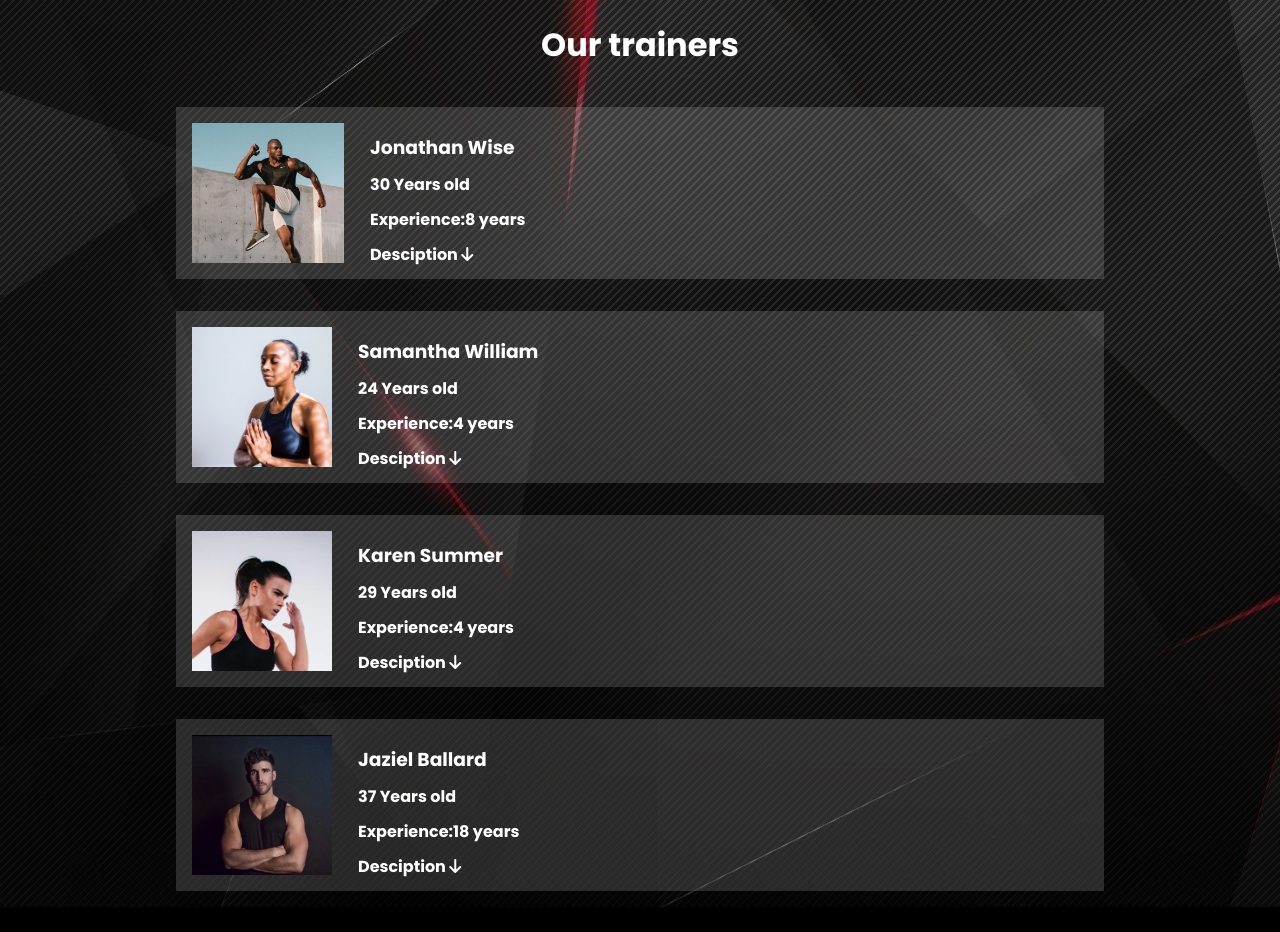
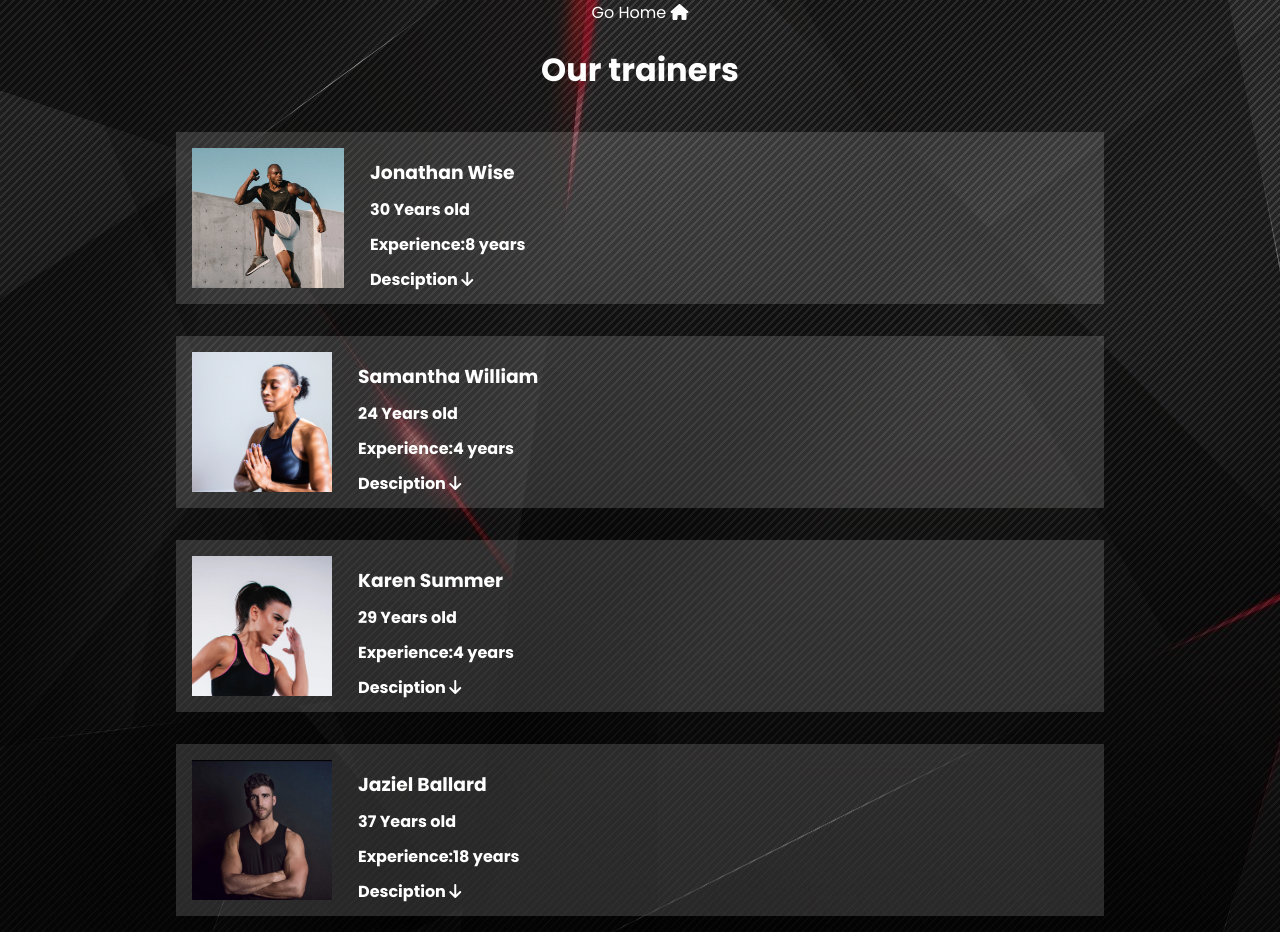
Before and after one commit to AliIsmayilov1/algoacademy_wf_full_final_project, a React (Create React App) app in the folder client/: page /Trainers in a window 1280 px wide. Before the commit the page ends 907 px from the top, so only its background shows below. Built offline with nearby package versions, Linux system fonts and the light colour scheme.

Commit message:
Project finished 2.0

```diff
--- a/client/package.json
+++ b/client/package.json
@@ -36,5 +36,7 @@
       "last 1 firefox version",
       "last 1 safari version"
     ]
-  }
+
+  },
+  "proxy":"https://localhost:5000"
 }
--- a/client/src/Css/Section1.css
+++ b/client/src/Css/Section1.css
@@ -6,6 +6,7 @@ div.sectionHolder {
   margin-block: 80px;
   text-align: start;
   padding: 0px 40px;
+
 }
 div.newHolder {
   margin: 0px 40px;
--- a/client/src/Css/SignUp.css
+++ b/client/src/Css/SignUp.css
@@ -52,7 +52,7 @@ div.SignUpButton > button:hover {
   cursor: pointer;
 }
 
-div.SignUpHolder  > a{
+div.SignUpHolder > a {
   text-decoration: none;
   color: white;
 }
@@ -88,6 +88,6 @@ div.loginButton > button {
   border-radius: 8px;
 }
 
-h1.log{
+h1.log {
   color: yellow;
 }
--- a/client/src/Css/Trainer.css
+++ b/client/src/Css/Trainer.css
@@ -28,3 +28,8 @@ div.TrainerImg > img{
 div.aboutTrainer > h3,h4{
   margin: 10px;
 }
+
+div.trainerHolder  > a{
+  color: white;
+  text-decoration: none;
+}
--- a/client/src/Js/AdvancedProfile.js
+++ b/client/src/Js/AdvancedProfile.js
@@ -17,6 +17,7 @@ function AdvancedProfile() {
             <span></span> {userLastname ? userLastname : "Something went wrong"} <span></span> you can come to our gym 16
             times for next 30 days
           </h3>
+          <h4>Payment must be cash!</h4>
           <h4>Remember we are closed at Sundays</h4>
           <p>If you want you can learn some information about our Trainers</p>
           <i class="fa-solid fa-arrow-down"></i>
--- a/client/src/Js/Section1.js
+++ b/client/src/Js/Section1.js
@@ -17,9 +17,7 @@ function Section1() {
             Lorem ipsum dolor sit amet, consectetur adipiscing elit, sed do
             eiusmod tempor incididunt ut labore et dolore magna aliqua.
           </p>
-            <div className="imageHolder">
-              {/* <img src={Image1}></img> */}
-            </div>
+          <div className="imageHolder">{/* <img src={Image1}></img> */}</div>
           <div className="buttonHolder">
             <Button text="Get Started" className="green"></Button>
             <Button text="Preview" className="black"></Button>
--- a/client/src/Js/SignUp.js
+++ b/client/src/Js/SignUp.js
@@ -16,9 +16,8 @@ const SignUp = () => {
       const data = await registerUser(firstname, lastname, age, gender);
       setMessage(data.message);
       localStorage.setItem("firstname", JSON.stringify(firstname));
-      localStorage.setItem("gender",JSON.stringify(gender))
-      localStorage.setItem("userLastname",JSON.stringify(lastname))
-
+      localStorage.setItem("gender", JSON.stringify(gender));
+      localStorage.setItem("userLastname", JSON.stringify(lastname));
     } catch (error) {
       setMessage(error.message);
       console.log(error);
@@ -28,6 +27,9 @@ const SignUp = () => {
   return (
     <>
       <div className="SignUpHolder">
+        <Link to={"/"}>
+          Go Home <i class="fa-solid fa-house"></i>
+        </Link>
         <h1 className="reg">Registration</h1>
         <div className="SignUp">
           <form onSubmit={handleSignUp}>
@@ -97,11 +99,11 @@ const SignUp = () => {
             </div>
           </form>
         </div>
-            {message && (
-              <Link to={"/BuyAMembership"}>
-                {message} <i class="fa-solid fa-arrow-right"></i>
-              </Link>
-            )}
+        {message && (
+          <Link to={"/BuyAMembership"}>
+            {message} <i class="fa-solid fa-arrow-right"></i>
+          </Link>
+        )}
       </div>
     </>
   );
--- a/client/src/Js/SpecialProfile.js
+++ b/client/src/Js/SpecialProfile.js
@@ -4,7 +4,7 @@ import "../Css/Profiles.css";
 function SpecialProfile() {
   let ffirstname = JSON.parse(localStorage.getItem("firstname"));
   let userGender = JSON.parse(localStorage.getItem("gender"));
-  let userLastname = JSON.parse(localStorage.getItem("userLastname"))
+  let userLastname = JSON.parse(localStorage.getItem("userLastname"));
   return (
     <>
       <div className="specialHolder">
@@ -14,8 +14,10 @@ function SpecialProfile() {
             {" "}
             {userGender === "male" ? "Mr " : "Mrs "}
             {ffirstname ? ffirstname : "Something went wrong"}
-            <span></span> {userLastname ? userLastname : "Something went wrong"} <span></span> there is no limit for 30 days
+            <span></span> {userLastname ? userLastname : "Something went wrong"}{" "}
+            <span></span> there is no limit for 30 days
           </h3>
+          <h4>Payment must be cash!</h4>
           <h4>Remember we are closed at Sundays</h4>
           <p>If you want you can learn some information about our Trainers</p>
           <i class="fa-solid fa-arrow-down"></i>
--- a/client/src/Js/StandartProfile.js
+++ b/client/src/Js/StandartProfile.js
@@ -18,6 +18,7 @@ function StandartProfile() {
             {ffirstname ? ffirstname : "Something went wrong"}
             <span></span> {userLastname ? userLastname : "Something went wrong"} <span></span>you can come to our gym 12 times for next 30 days
           </h3>
+          <h4>Payment must be cash!</h4>
           <h4>Remember we are closed at Sundays</h4>
           <p>If you want you can learn some information about our Trainers</p>
           <i class="fa-solid fa-arrow-down"></i>
--- a/client/src/Js/Trainers.js
+++ b/client/src/Js/Trainers.js
@@ -3,15 +3,16 @@ import "../Css/Trainer.css";
 import Image3 from "../Images/Group 146.png";
 import Image2 from "../Images/image 9.png";
 import Image4 from "../Images/Group 147.png";
-import Image5 from "../Images/unnamed.jpg"
-
-
-
+import Image5 from "../Images/unnamed.jpg";
+import { Link } from "react-router-dom";
 
 function Trainers() {
   return (
     <>
       <div className="trainerHolder">
+        <Link to={"/"}>
+         Go Home <i class="fa-solid fa-house"></i>
+        </Link>
         <h1>Our trainers</h1>
         <Trainer
           name="Jonathan Wise"
--- a/client/src/api.js
+++ b/client/src/api.js
@@ -1,6 +1,6 @@
 import axios from "axios";
 
-const API_URL = "http://127.0.0.1:5000/api";
+const API_URL = "http://192.168.0.16:5000/api";
 
 export const registerUser = async (firstname, lastname, age, gender) => {
   try {
```
Also changed, not shown: 2 other files (tests, documents, lock files or other folders). Lines whose indentation alone changed are shown as unchanged.
